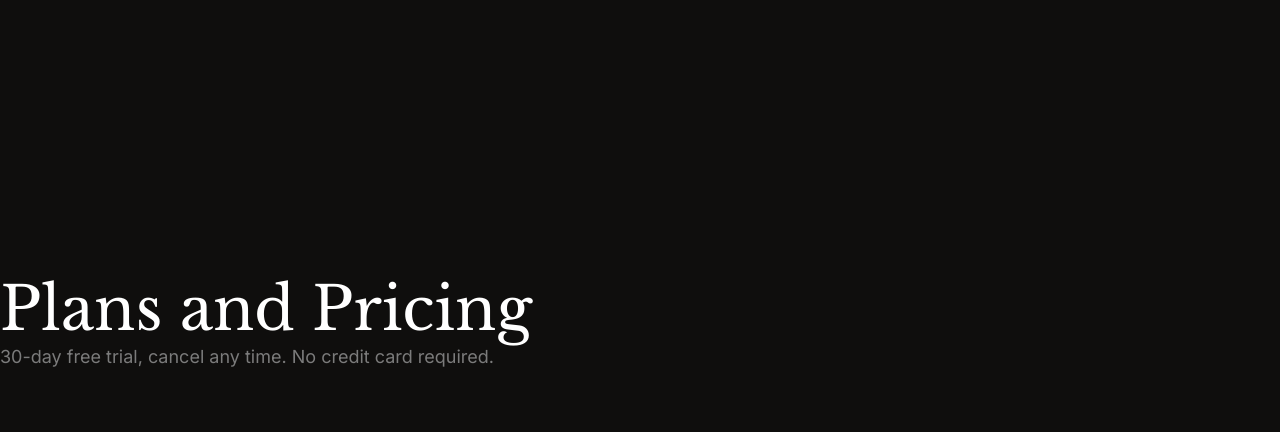
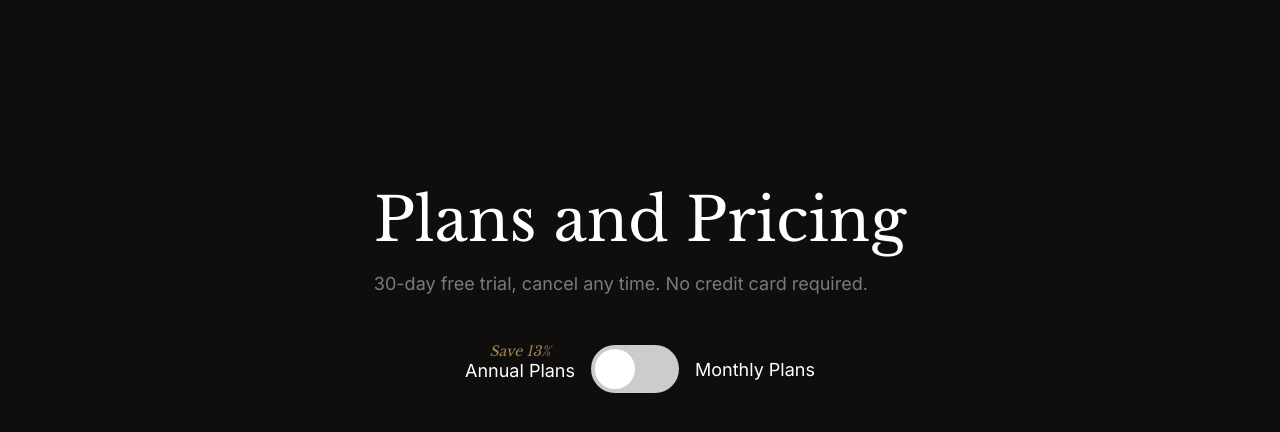
Before and after one commit to haider0072/futureclub.github.io, a plain HTML site: page index.html in a window 1280 px wide. Shown: the part 2733-3165 px from the top of the page. Before the commit the page ends 3100 px from the top, so only its background shows below. Drawn offline with nearby package versions, Linux system fonts and the light colour scheme.

Commit message:
Plans Completed

```diff
--- a/css/button.css
+++ b/css/button.css
@@ -1,17 +1,17 @@
 /* Button Styling */
 .btn-cta {
   padding: 24px;
-    font-family: 'Inter', sans-serif;
+  font-family: "Inter", sans-serif;
   font-weight: 700;
   color: white;
-    background-color: #A8844E;
+  background-color: #a8844e;
   border-radius: 0;
   border-width: 0;
 }
 
 .btn-secondary {
   padding: 11px 14px 11px 14px;
-    font-family: 'Inter', sans-serif;
+  font-family: "Inter", sans-serif;
   font-weight: 400;
   color: white;
   background-color: transparent;
@@ -24,7 +24,7 @@
   align-items: center;
   color: #7b7b7b;
   font-size: 16px;
-    font-family: 'Inter', sans-serif;
+  font-family: "Inter", sans-serif;
   font-weight: 500;
   background-color: transparent;
   border-width: 0;
@@ -32,6 +32,6 @@
 }
 
 .btn-learn-more::after {
-    content: url('/assets/icon-arrow.svg');
+  content: url("/assets/icon-arrow.svg");
   margin-left: 24px;
 }
--- a/css/index.css
+++ b/css/index.css
@@ -1,9 +1,9 @@
 body {
-    background-color: #0F0E0D;
+  background-color: #0f0e0d;
   color: white;
   padding: 0;
   margin: 0;
-    font-family: 'Inter', sans-serif;
+  font-family: "Inter", sans-serif;
 }
 
 body::-webkit-scrollbar {
@@ -18,7 +18,6 @@ body::-webkit-scrollbar {
   margin-right: 6.9%;
   margin-left: 6.9%;
   margin-top: 140px;
-
 }
 
 .hero-heading-section {
@@ -32,7 +31,7 @@ body::-webkit-scrollbar {
 .offer-section {
   position: relative;
   margin-top: 22vw;
-    background-color: #F2EDE6;
+  background-color: #f2ede6;
   min-height: 100vh;
 }
 
@@ -122,7 +121,7 @@ body::-webkit-scrollbar {
 }
 
 .offer-img-3 {
-    height: 392px;
+  height: 521px;
   width: 42%;
   margin-left: 70px;
   background-image: url(/assets/offer-img-4.png);
@@ -135,11 +134,32 @@ body::-webkit-scrollbar {
 /* Social Proof Section */
 
 .social-proof-section {
-    margin-top: 32vw;
-    padding-bottom: 30vw;
+  margin-top: 39vw;
+  padding-bottom: 16vw;
 }
 
 .brand-list {
   display: flex;
   justify-content: center;
 }
+
+/* Plan & Pricing */
+.plan-section {
+  display: flex;
+  justify-content: center;
+}
+.annual-plan {
+  display: flex;
+  flex-direction: column;
+  align-items: center;
+}
+.plan-heading-section {
+  display: flex;
+  flex-direction: column;
+  justify-self: center;
+}
+.plan-type {
+  display: flex;
+  align-items: center;
+  justify-content: center;
+}
--- /dev/null
+++ b/css/switch.css
@@ -0,0 +1,55 @@
+.switch {
+  position: relative;
+  display: inline-block;
+  width: 88px;
+  height: 48px;
+}
+
+.switch input {
+  opacity: 0;
+  width: 0;
+  height: 0;
+}
+
+.slider {
+  position: absolute;
+  cursor: pointer;
+  top: 0;
+  left: 0;
+  right: 0;
+  bottom: 0;
+  background-color: #ccc;
+  -webkit-transition: 0.3s;
+  transition: 0.3s;
+}
+
+.slider:before {
+  position: absolute;
+  content: "";
+  height: 40px;
+  width: 40px;
+  left: 4px;
+  bottom: 4px;
+  background-color: white;
+  -webkit-transition: 0.3s;
+  transition: 0.3s;
+}
+
+input:checked + .slider {
+  background-color: #a8844e;
+}
+
+input:checked + .slider:before {
+  -webkit-transform: translateX(40px);
+  -ms-transform: translateX(40px);
+  transform: translateX(40px);
+}
+
+/* Rounded sliders */
+.slider.round {
+  border-radius: 34px;
+}
+
+.slider.round:before {
+  border-radius: 50%;
+}
--- a/css/typography.css
+++ b/css/typography.css
@@ -1,32 +1,45 @@
-@import url('https://fonts.googleapis.com/css2?family=Inter:wght@400;500;600;700&family=Libre+Baskerville&display=swap');
-
+@import url("https://fonts.googleapis.com/css2?family=Inter:wght@400;500;600;700&family=Libre+Baskerville&display=swap");
 
 /* Font Styles */
 .heading-1 {
-    font-family: 'Libre Baskerville', serif;
+  font-family: "Libre Baskerville", serif;
   font-size: 60px;
   font-weight: 400;
   margin: 0;
 }
 
 .black {
-    color: #0F0E0D;
+  color: #0f0e0d;
+}
+.white {
+  color: white !important;
+}
+.medium {
+  font-weight: 500;
 }
 
 .body-text {
-    font-family: 'Inter', sans-serif;
+  font-family: "Inter", sans-serif;
   font-size: 18px;
   font-weight: 400;
-    color: #7B7B7B;
+  color: #7b7b7b;
   margin: 0;
 }
 
+.caption {
+  font-family: "Libre Baskerville", serif;
+  font-size: 14px;
+  font-weight: 400;
+  font-style: italic;
+  color: #a8844e;
+}
+
 .nav-link {
-    font-family: 'Inter'sans-serif;
+  font-family: "Inter" sans-serif;
   font-weight: 400;
   font-size: 14px;
   text-decoration: none;
-    color: #7B7B7B;
+  color: #7b7b7b;
 }
 
 .center-aligned {
--- a/index.html
+++ b/index.html
@@ -12,6 +12,8 @@
     <link rel="stylesheet" href="/css/button.css">
     <link rel="stylesheet" href="/css/spacing.css">
     <link rel="stylesheet" href="/css/navigation.css">
+    <link rel="stylesheet" href="/css/switch.css">
+    <link rel="stylesheet" href="/css/locomotive.css">
 </head>
 
 <body>
@@ -53,7 +55,7 @@
         <!-- Offer Heading -->
         <div class="offer-heading">
             <h1 class="heading-1 black">Access over 20,000<br>local & national offers<br>and rewards</h1>
-            <button class="btn-learn-more mt-24">Learn More
+            <button class="btn-learn-more mt-24">View all offers
             </button>
         </div>
         <!-- Offer Grid Image -->
@@ -92,12 +94,33 @@
 
     <!-- Plans Section -->
     <section class="plan-section">
-        <div class="plan-heading-section">
-            <h1 class="heading-1">Plans and Pricing</h1>
-            <p class="body-text">30-day free trial, cancel any time. No credit card required.</p>
-            <div></div>
+        <div class="plan-heading-section mb-56">
+            <div class="plan-header mb-48">
+                <h1 class="heading-1 mb-16">Plans and Pricing</h1>
+                <p class="body-text">30-day free trial, cancel any time. No credit card required.</p>
+            </div>
+            <div class="plan-type">
+                <!-- Annual Plan -->
+                <div class="annual-plan mr-16 mb-16">
+                    <span class="caption">Save 13%</span>
+                    <span class="body-text white medium">Annual Plans</span>
+                </div>
+                <!-- Switch -->
+                <label class="switch mr-16">
+                    <input type="checkbox">
+                    <span class="slider round"></span>
+                </label>
+                <!-- Monthly Plan -->
+                <div>
+                    <span class="body-text white medium">Monthly Plans</span>
+                </div>
+            </div>
+
         </div>
     </section>
+
+    <!-- SCRIPT FILES -->
+    <script src="/script/index.js"></script>
 </body>
 
 </html>
```
Also changed, not shown: switch.html (deleted, +0 -25 lines), css/locomotive.css (added). Lines whose indentation alone changed are shown as unchanged.
